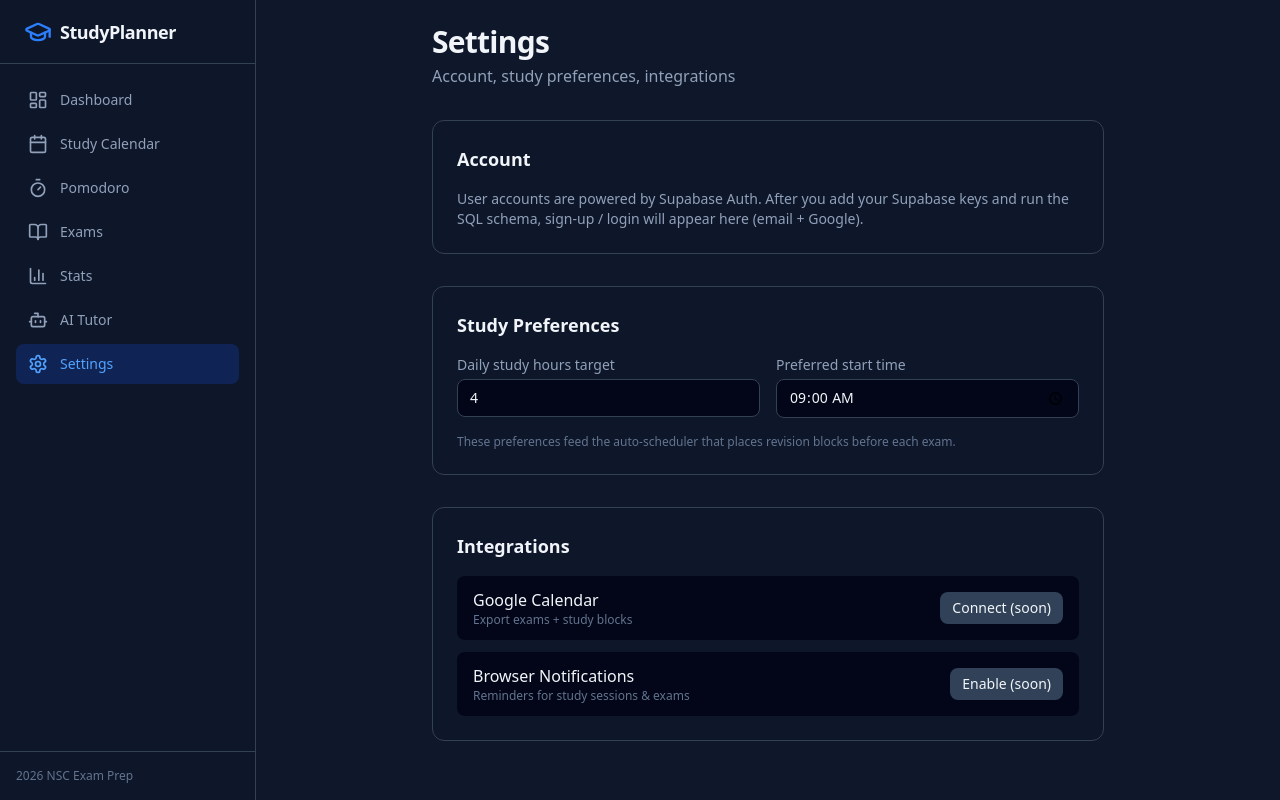
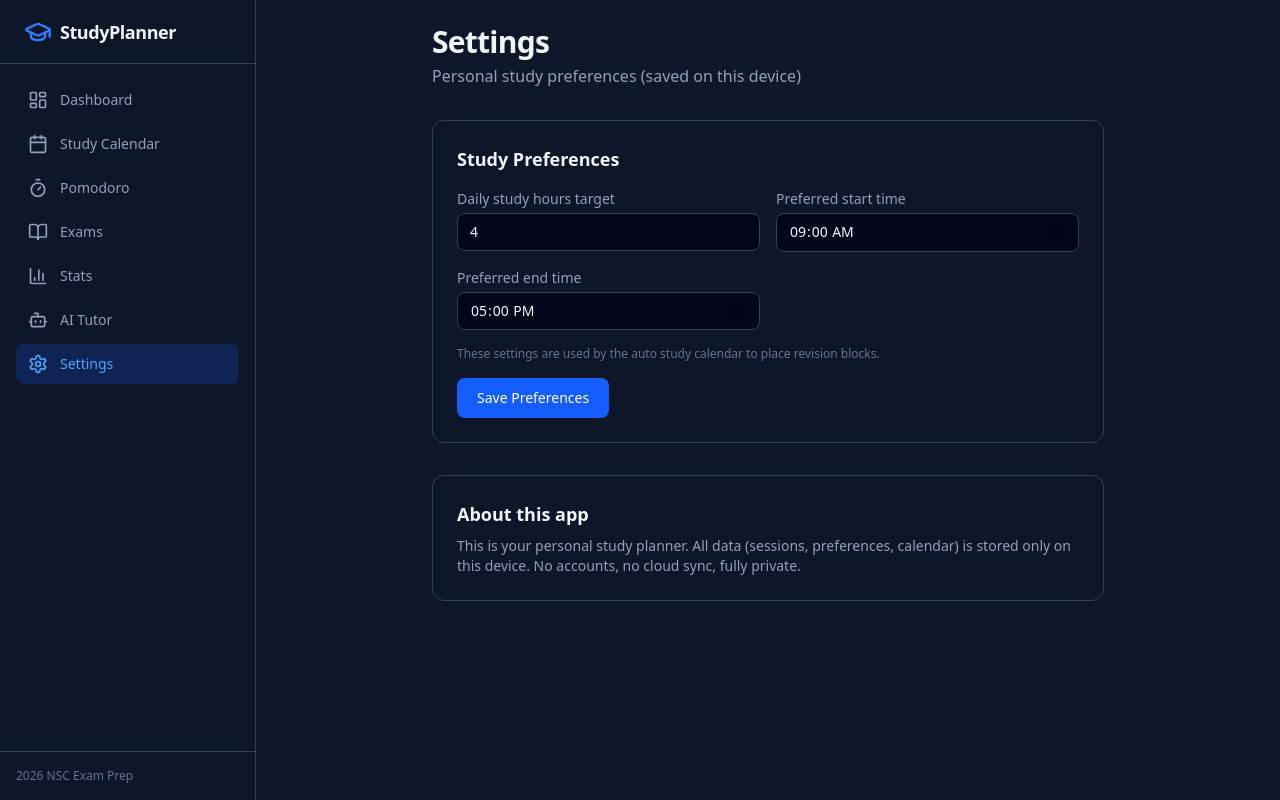
Before and after one commit to sixtoast/study-planner-pwa, a Next.js app: page /settings in a window 1280 px wide. Built offline with nearby package versions, Linux system fonts and the light colour scheme.

Commit message:
Settings page updated for personal app - save study preferences locally

```diff
--- a/src/app/settings/page.tsx
+++ b/src/app/settings/page.tsx
@@ -1,24 +1,45 @@
+"use client";
+
+import { useEffect, useState } from "react";
+import { getPrefs, savePrefs, type UserPrefs } from "@/lib/storage";
+
 export default function SettingsPage() {
+  const [prefs, setPrefs] = useState<UserPrefs | null>(null);
+  const [saved, setSaved] = useState(false);
+
+  useEffect(() => {
+    setPrefs(getPrefs());
+  }, []);
+
+  if (!prefs) {
+    return <p className="text-slate-400">Loading preferences…</p>;
+  }
+
+  const update = (key: keyof UserPrefs, value: string | number) => {
+    setPrefs((p) => (p ? { ...p, [key]: value } : p));
+    setSaved(false);
+  };
+
+  const handleSave = () => {
+    if (prefs) {
+      savePrefs(prefs);
+      setSaved(true);
+      setTimeout(() => setSaved(false), 2000);
+    }
+  };
+
   return (
     <div className="mx-auto max-w-2xl space-y-8">
       <div>
         <h1 className="text-3xl font-bold tracking-tight">Settings</h1>
         <p className="mt-1 text-slate-400">
-          Account, study preferences, integrations
+          Personal study preferences (saved on this device)
         </p>
       </div>
 
       <section className="space-y-4 rounded-xl border border-slate-800 bg-slate-900/50 p-6">
-        <h2 className="text-lg font-semibold">Account</h2>
-        <p className="text-sm text-slate-400">
-          User accounts are powered by Supabase Auth. After you add your
-          Supabase keys and run the SQL schema, sign-up / login will appear
-          here (email + Google).
-        </p>
-      </section>
+        <h2 className="text-lg font-semibold">Study Preferences</h2>
 
-      <section className="space-y-4 rounded-xl border border-slate-800 bg-slate-900/50 p-6">
-        <h2 className="text-lg font-semibold">Study Preferences</h2>
         <div className="grid gap-4 sm:grid-cols-2">
           <div>
             <label className="mb-1 block text-sm text-slate-400">
@@ -26,55 +47,56 @@ export default function SettingsPage() {
             </label>
             <input
               type="number"
-              defaultValue={4}
               min={1}
               max={12}
+              value={prefs.studyHoursPerDay}
+              onChange={(e) => update("studyHoursPerDay", Number(e.target.value) || 4)}
               className="w-full rounded-lg border border-slate-700 bg-slate-950 px-3 py-2 text-sm"
             />
           </div>
+
           <div>
             <label className="mb-1 block text-sm text-slate-400">
               Preferred start time
             </label>
             <input
               type="time"
-              defaultValue="09:00"
+              value={prefs.preferredStartTime}
+              onChange={(e) => update("preferredStartTime", e.target.value)}
+              className="w-full rounded-lg border border-slate-700 bg-slate-950 px-3 py-2 text-sm"
+            />
+          </div>
+
+          <div>
+            <label className="mb-1 block text-sm text-slate-400">
+              Preferred end time
+            </label>
+            <input
+              type="time"
+              value={prefs.preferredEndTime}
+              onChange={(e) => update("preferredEndTime", e.target.value)}
               className="w-full rounded-lg border border-slate-700 bg-slate-950 px-3 py-2 text-sm"
             />
           </div>
         </div>
+
         <p className="text-xs text-slate-500">
-          These preferences feed the auto-scheduler that places revision blocks
-          before each exam.
+          These settings are used by the auto study calendar to place revision blocks.
         </p>
+
+        <button
+          onClick={handleSave}
+          className="rounded-lg bg-blue-600 px-5 py-2.5 text-sm font-medium text-white hover:bg-blue-500"
+        >
+          {saved ? "Saved!" : "Save Preferences"}
+        </button>
       </section>
 
-      <section className="space-y-4 rounded-xl border border-slate-800 bg-slate-900/50 p-6">
-        <h2 className="text-lg font-semibold">Integrations</h2>
-        <div className="space-y-3">
-          <div className="flex items-center justify-between rounded-lg bg-slate-950 px-4 py-3">
-            <div>
-              <p className="font-medium">Google Calendar</p>
-              <p className="text-xs text-slate-500">
-                Export exams + study blocks
-              </p>
-            </div>
-            <button className="rounded-lg bg-slate-700 px-3 py-1.5 text-sm hover:bg-slate-600">
-              Connect (soon)
-            </button>
-          </div>
-          <div className="flex items-center justify-between rounded-lg bg-slate-950 px-4 py-3">
-            <div>
-              <p className="font-medium">Browser Notifications</p>
-              <p className="text-xs text-slate-500">
-                Reminders for study sessions & exams
-              </p>
-            </div>
-            <button className="rounded-lg bg-slate-700 px-3 py-1.5 text-sm hover:bg-slate-600">
-              Enable (soon)
-            </button>
-          </div>
-        </div>
+      <section className="rounded-xl border border-slate-800 bg-slate-900/50 p-6">
+        <h2 className="text-lg font-semibold mb-2">About this app</h2>
+        <p className="text-sm text-slate-400">
+          This is your personal study planner. All data (sessions, preferences, calendar) is stored only on this device. No accounts, no cloud sync, fully private.
+        </p>
       </section>
     </div>
   );
```
